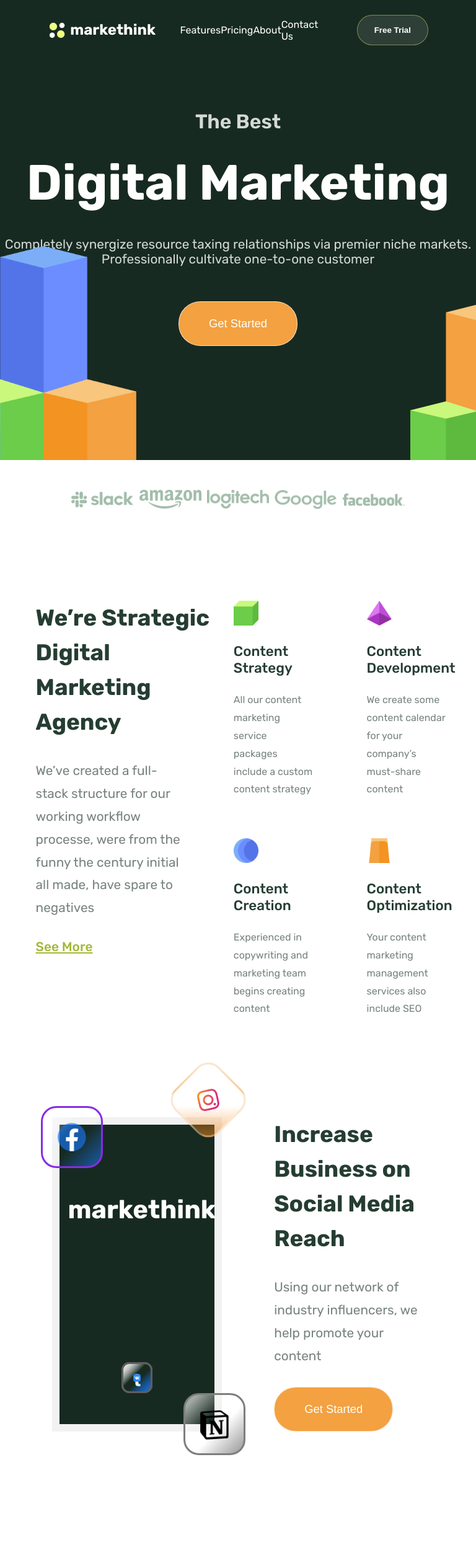
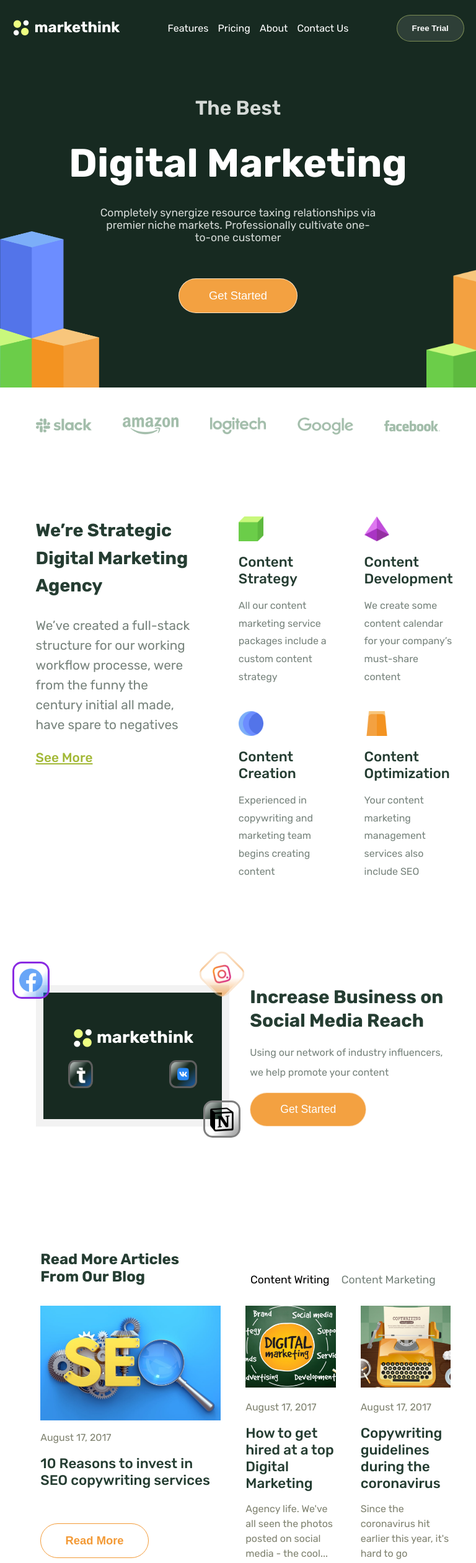
Before and after one commit to Dev-Iyke/Digital-Marketing-Website, a plain HTML site: page index.html in a window 768 px wide. Shown: the top 2521 px of the page at 62% size. Drawn offline with Linux system fonts and the light colour scheme.

Commit message:
Added media queries for responsiveness

```diff
--- a/index.html
+++ b/index.html
@@ -5,6 +5,7 @@
     <meta name="viewport" content="width=device-width, initial-scale=1.0" />
     <title>Digital Marketing Website</title>
     <link rel="stylesheet" href="style.css">
+    <link rel="stylesheet" href="query.css">
   </head>
   <body>
     <header>
--- /dev/null
+++ b/query.css
@@ -0,0 +1,229 @@
+@media (min-width:1000px) and (max-width: 1250px) {
+    .hero p:last-of-type{
+        max-inline-size: 45ch;
+      }
+    .strategy .bottom .media{
+        padding: 3.5rem 0 2.5rem;
+        width: 45%;
+      }
+      .strategy .bottom .media-details p{
+        margin: 1rem 0;
+        font-size: 1rem;
+        line-height: 2rem
+      }
+      .strategy .bottom .media-details h2{
+        margin: 1rem 0;
+        font-size: 2rem;
+        line-height: 2.5rem
+      }
+      .btn{
+        font-size: 1.1rem;
+        padding: 1rem 3rem;
+        color: var(--PRIMARY-COLOR);
+      }
+      .strategy .bottom .media .strategy-img.tw{
+        bottom: 30px;
+        left: 70px;
+      }
+      .strategy .bottom .media .strategy-img.wik{
+        bottom: 30px;
+        right: 70px;
+      }
+      .subscribe .btr{
+        width: 220px;
+        bottom: -20px;
+        right: -57px;
+
+      }
+}
+
+@media (min-width:700px) and (max-width: 999px) {
+    nav{
+        width: 95%;
+      }
+      nav .logo{
+        display: flex;
+        gap: .4em;
+      }
+      nav ul{
+        width: 40%;
+      }
+      nav button{
+        padding: .8rem 1.5rem;
+      }
+
+      /**HERO */
+      .hero{
+        padding: 4rem 0;
+      }
+      .hero h1{
+        font-size: 4rem;
+        margin-bottom: 2rem;
+      }
+      .hero p:last-of-type{
+        max-inline-size: 40ch;
+        font-size: 1.1rem;
+      }
+      .hero .btn{
+        font-size: 1.15rem;
+        padding: 1rem 3rem;
+      }
+      .hero .img-left{
+        width: 160px;
+      }
+      .hero .img-right{
+        width: 80px;
+      }
+
+      /** SPONSORS */
+      .sponsors{
+        width: 85%;
+        padding: 3rem 0;
+      }
+      .sponsor{
+        width: 90px;
+      }
+
+      /**STRATEGY */
+      .strategy{
+        gap: 2.5rem;
+        margin: 5rem auto;
+      }
+      .strategy .left h2,
+      .strategy .bottom .media-details h2,
+      #blog-header h2{
+        font-size: 1.8rem;
+        line-height: 2.8rem;
+      }
+      .strategy .left p, .strategy .bottom .media-details p{
+        max-inline-size: 90%;
+        margin: 1.6rem 0;
+        line-height: 2rem;
+      }
+      .strategy .right{
+        gap: 2.5rem;
+      }
+      .strategy .right .ideas{
+        gap: 1rem;
+      }
+      .strategy .right .ideas p{
+        max-inline-size: 90%;
+      }
+      .strategy .bottom{
+        padding: 8rem 0 6rem;
+        grid-column: 1/3;
+        display: flex;
+        justify-content: space-around;
+        gap: 2rem;
+      }
+      .strategy .bottom .media{
+        padding: 3.5rem 0 0rem;
+        width: 45%;
+      }
+      .strategy .logo>div{
+        height: 35px;
+        width: 35px;
+      }
+      .strategy .media .logo h2{
+        padding-left: .3rem;
+        font-size: 1.7rem;
+      }
+      .strategy .bottom .media .strategy-img{
+        width: 60px;
+        height: 60px;
+      }
+      .strategy .bottom .media .strategy-img img{
+        padding: .5rem;
+      }
+      .strategy .bottom .media .strategy-img.fb{
+        top: -50px;
+        left: -50px;
+      }
+      .strategy .bottom .media .strategy-img.ig{
+        top: -60px;
+        right: -30px;
+      }
+      .strategy .bottom .media .strategy-img.not{
+        bottom: -30px;
+        right: -30px;
+      }
+      .strategy .bottom .media .strategy-img.tw{
+        width: 40px;
+        height: 45px;
+        bottom: 50px;
+        left: 40px;
+      }
+      .strategy .bottom .media .strategy-img.wik{
+        width: 45px;
+        height: 45px;
+        bottom: 50px;
+        right: 40px;
+      }
+      .strategy .bottom .media .strategy-img.tw img,
+      .strategy .bottom .media .strategy-img.wik img{
+        padding: .6rem;
+      }
+      .strategy .bottom .media-details{
+        width: 50%;
+      }
+      .strategy .bottom .media-details p{
+        margin: 1rem 0;
+        font-size: 1rem;
+        line-height: 2rem
+      }
+      .strategy .bottom .media-details h2{
+        margin-bottom: 1rem;
+        font-size: 1.85rem;
+        line-height: 2.4rem
+      }
+      .btn{
+        font-size: 1.1rem;
+        padding: 1rem 3rem;
+        color: var(--PRIMARY-COLOR);
+      }
+      #blog-header{
+        padding-bottom: 2rem;
+      }
+      #blog-header h2{
+        width: 40%;
+        font-size: 1.5rem;
+        line-height: 1.8rem;
+      }
+      #blog-header .blog-picks{
+        font-size: 1.1rem;
+      }
+
+      .blogs .posts .post-one button{
+        width: 60%;
+      }
+
+      /**SUBSCRIBE **/
+      .subscribe{
+        padding: 4rem 5rem 0;
+        font-size: 1.3rem;
+        line-height: 2.5rem;
+      }
+      .subscribe h3{
+        font-weight: 500;
+        max-width: 80%;
+      }
+      .subscribe .invert{
+        width: 80px;
+      }
+      .subscribe .btr{
+        position: absolute;
+        width: 150px;
+        bottom: -20px;
+        right: -40px;
+      }
+      .subscribe .logo h2{
+        font-weight: 500;
+        font-size: 1.4rem;
+      }
+      .subscribe input{
+        padding: 1rem;
+      }
+      .subscribe input::placeholder{
+        font-size: .8rem;
+      }
+}
--- a/style.css
+++ b/style.css
@@ -189,6 +189,7 @@ nav button{
 .strategy .bottom .media{
   background-color: #172A21;
   width: 40%;
+/*   height: 300px; */
   padding: 7rem 0;
   border: 12px solid #f2f2f2;
   position: relative;
@@ -351,43 +352,6 @@ nav button{
   width: 150px;
 }
 
-/* .blogs .posts{
-  display: flex;
-  gap: 2rem;
-}
-.blogs .posts .post-items{
-  display: flex;
-  gap: 2rem;
-  width: 60%;
-}
-.blogs .posts .post, .blogs .posts .post-one{
-  display: flex;
-  flex-direction: column;
-  gap: 1rem;
-}
-.blogs .posts .post-one button{
-  margin: 2.5rem 0;
-  border: 1px solid #f39a36;
-  color: #f39a36;
-  font-size: 1.15rem;
-  padding: 1rem 2rem;
-  background-color: var(--PRIMARY-COLOR);
-  width: 40%;
-  font-weight: bold;
-}
-.blogs .posts p{
-  color: #808371;
-  font-size: 1rem;
-  line-height: 1.5rem;
-}
-.blogs .posts h4{
-  color: #253D32;
-  font-size: 1.4rem;
-  font-weight: 500;
-}
-.see{
-  width: 150px;
-} */
 /** SUBSCRIBE SECTION */
 .subscribe{
   position: relative;
@@ -430,6 +394,7 @@ nav button{
   border-radius: 35px;
   border: none;
   outline: none;
+  margin-right: 1.5rem;
 }
 .subscribe input::placeholder{
   font-size: 1rem;
```
